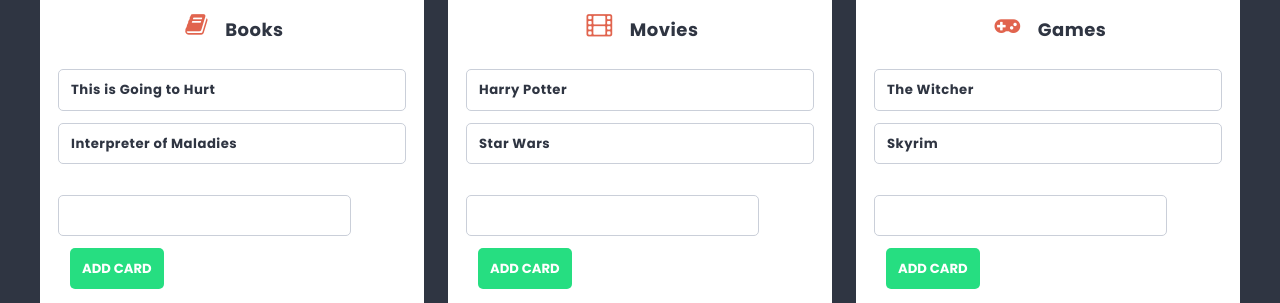
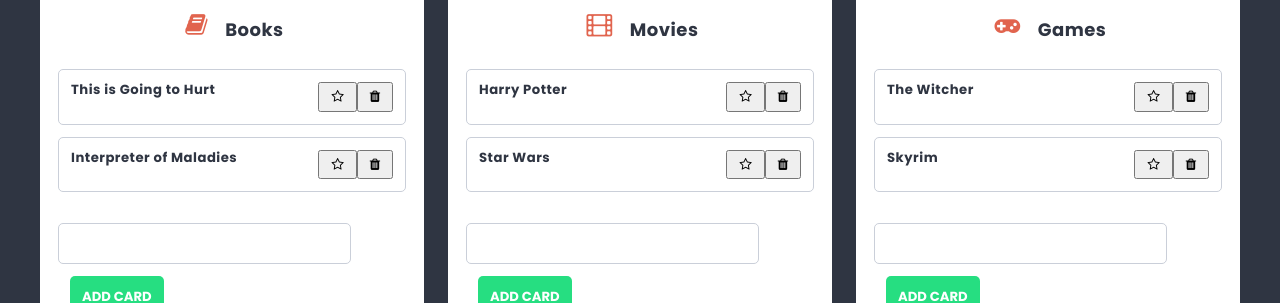
Before and after one commit to AnitaD1989/ReactApp, a React (Create React App) app: page /list/1 in a window 1280 px wide. Shown: the part 453-756 px from the top of the page. Built offline with nearby package versions, Linux system fonts and the light colour scheme.

Commit message:
fixed add card, bur favorite card still not working

```diff
--- a/package.json
+++ b/package.json
@@ -6,6 +6,7 @@
     "@testing-library/jest-dom": "^5.16.4",
     "@testing-library/react": "^13.2.0",
     "@testing-library/user-event": "^13.5.0",
+    "clsx": "^1.2.1",
     "font-awesome": "^4.7.0",
     "react": "^18.1.0",
     "react-dom": "^18.1.0",
--- a/src/components/Card/Card.js
+++ b/src/components/Card/Card.js
@@ -1,9 +1,36 @@
 import styles from './Card.module.scss';
+import { useDispatch} from 'react-redux';
+import { deleteCard, toggleCardFavorite} from '../../redux/store';
+import clsx from 'clsx';
 
 const Card = props => {
-    return (
-        <li className={styles.card}>{props.title}</li>
-    );
+
+  const dispatch = useDispatch();
+
+  const toggle = e => {
+    e.preventDefault();
+      dispatch(toggleCardFavorite({id: props.id, isFavorite:props.isFavorite}))
+  }
+
+  const handleDelete = e => {
+      dispatch(deleteCard({id: props.id}))
+  }
+
+
+  return (
+  <li className={styles.card}>{props.title}
+    <div>
+    <button onClick={toggle}>
+          <span className={clsx(' fa fa-star-o', props.isFavorite && styles.isFavorite)}></span>
+        </button>
+        <button onClick={handleDelete}>
+          <span className={'fa fa-trash'}></span>
+        </button>
+      {/* <i className={`fa ${props.isFavorite ? 'fa-star' : 'fa-star-o'} `} onClick={() => toggle(props.id)}></i>  */}
+      {/*<i className="fa fa-trash" onClick={() => handleDelete(props.id)}></i> */}
+    </div>
+  </li>
+  );
 };
 
 export default Card;
--- a/src/components/Card/Card.module.scss
+++ b/src/components/Card/Card.module.scss
@@ -11,3 +11,7 @@
     font-weight: bold;
     display: flex;
 }
+
+.i {
+    justify-content: space-between;
+}
--- a/src/components/Column/Column.js
+++ b/src/components/Column/Column.js
@@ -16,9 +16,9 @@
       <h2 className={styles.title}><span className={styles.icon + ' fa fa-' + props.icon}/>{props.title}</h2>
       <ul className={styles.cards}>
         {cards.map((card) => (
-          <Card key={card.id} columnId={card.columnId} title={card.title}/>))}
+          <Card key={card.id} columnId={card.columnId} title={card.title} isFavorite={card.isFavorite} id={card.id}/>))}
       </ul>
-      <CardForm columnId = {props.columnId}/>
+      <CardForm columnId = {props.id}/>
     </article>
   );
 };
--- a/src/components/Favorites/Favorites.js
+++ b/src/components/Favorites/Favorites.js
@@ -1,3 +1,4 @@
+import React from 'react';
 import styles from './Favorites.module.scss';
 import PageTitle from '../PageTitle/PageTitle';
 import Card from '../Card/Card';
@@ -8,11 +9,11 @@
 
   const cards = useSelector(getFavoriteCards);
 
-  if(!cards.length) return <div className={styles.no_cards}>no cads...</div>
+  if(!cards.length) return <div className={styles.no_cards}>no cards...</div>
   return (
     <div className={styles.favorites}>
       <PageTitle>Favorites</PageTitle>
-      <ul className={styles.column}>
+      <ul className={styles.cards}>
         {cards.map(card => <Card key={card.id} title={card.title} isFavorite={card.isFavorite} />)}
       </ul>
     </div>
--- a/src/redux/store.js
+++ b/src/redux/store.js
@@ -6,23 +6,23 @@
 
 
 // selectors
-export const addColumn = payload => ({ type: 'ADD_COLUMN', payload });
-export const addCard = payload => ({type: 'ADD_CARD', payload});
-export const updateSearchTerm = payload => ({ type:'UPDATE_SEARCHTERM', payload});
-
-export const addList = payload => ({type: 'ADD_LIST', payload});
-
-//actions
 export const getFilteredCards = ({ cards, searchTerm}, columnId) => cards
   .filter(card => card.columnId === columnId && strContains(card.title,searchTerm));
-
 export const getColumnsByList = ({columns}, listId) => columns
 .filter((column) => column.listId === listId);
 export const getListById = ({lists}, listId) => lists.find(list => list.id === listId);
 export const getAllLists = state => state.lists;
+export const getFavoriteCards = state => state.cards.filter(card => card.isFavorite === true)
+
 
 
 //action creators
+export const addColumn = payload => ({ type: 'ADD_COLUMN', payload });
+export const addCard = payload => ({type: 'ADD_CARD', payload});
+export const updateSearchTerm = payload => ({ type:'UPDATE_SEARCHTERM', payload});
+export const addList = payload => ({type: 'ADD_LIST', payload});
+export const toggleCardFavorite = payload => ({type: 'TOOGGLE_CARD_FAVORITE', payload});
+export const deleteCard = payload => ({type: 'DELETE_CARD', payload});
 
 const reducer = (state, action) => {
   switch(action.type ){
@@ -38,6 +38,12 @@
     case 'ADD_LIST':
       return {...state, lists: [...state.lists, {...action.payload, id:shortid()}]};
 
+    case 'TOGGLE_CARD_FAVORITE':
+      return { ...state, cards: state.cards.map(card => (card.id === action.payload) ? { ...card, isFavorite: !card.isFavorite } : card) };
+
+    case 'DELETE_CARD':
+      return {...state, cards: state.cards.filter(card => (card.id !== action.payload))};
+
     default:
       return state;
   }
```
Also changed, not shown: src/components/Favorites/Favorites.module.scss (line endings or trailing spaces), 1 other file (tests, documents, lock files or other folders).
